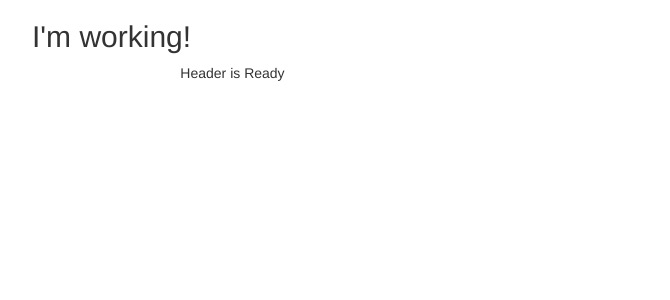
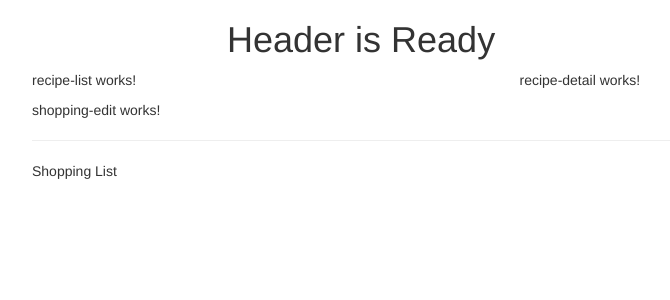
Before and after one commit to amritkumarpandey/ngShoppingKart, an Angular app: page / in a window 1280 px wide. Shown: the top 300 px of the page, without its empty margins (38-708 px from the left). Built offline with nearby package versions, Linux system fonts and the light colour scheme.

Commit message:
44-using the components

```diff
--- a/src/app/app.component.html
+++ b/src/app/app.component.html
@@ -1,8 +1,5 @@
 <div class="container">
-  <div class="row">
-    <div class="col-md-12">
-      <h2>I'm working!</h2>
-    </div>
-  </div>
+   <app-header></app-header>
+  <app-recipes></app-recipes>
+  <app-shopping-list></app-shopping-list>
 </div>
-<app-header></app-header>
--- a/src/app/header/header.component.html
+++ b/src/app/header/header.component.html
@@ -1,5 +1,5 @@
 <div class="row">
-    <div class="col-sm-12 col-md-8 col-md-offset-2">
-        Header is Ready
+    <div class="col-sm-12 col-md-10 col-md-offset-2">
+       <h1>Header is Ready </h1>
     </div>
 </div>
--- a/src/app/recipes/recipes.component.html
+++ b/src/app/recipes/recipes.component.html
@@ -1,3 +1,8 @@
-<p>
-  recipes works!
-</p>
+<div class="row">
+  <div class="col-md-5">
+    <app-recipe-list></app-recipe-list>
+  </div>
+  <div class="col-md-7">
+    <app-recipe-detail></app-recipe-detail>
+  </div>
+</div>
--- a/src/app/shopping-list/shopping-list.component.html
+++ b/src/app/shopping-list/shopping-list.component.html
@@ -1,3 +1,7 @@
-<p>
-  shopping-list works!
-</p>
+<div class="row">
+  <div class="col-md-10">
+    <app-shopping-edit></app-shopping-edit>
+    <hr>
+    Shopping List
+  </div>
+</div>
```
